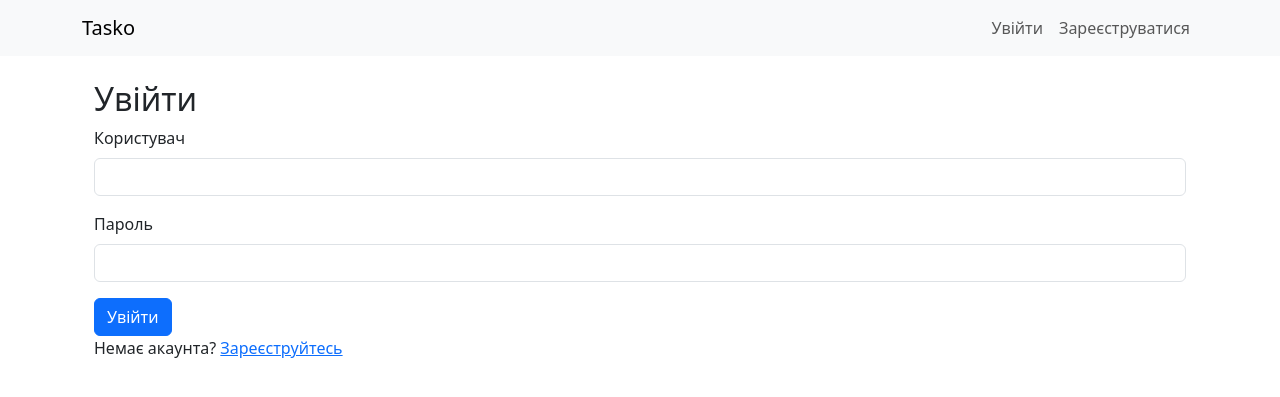
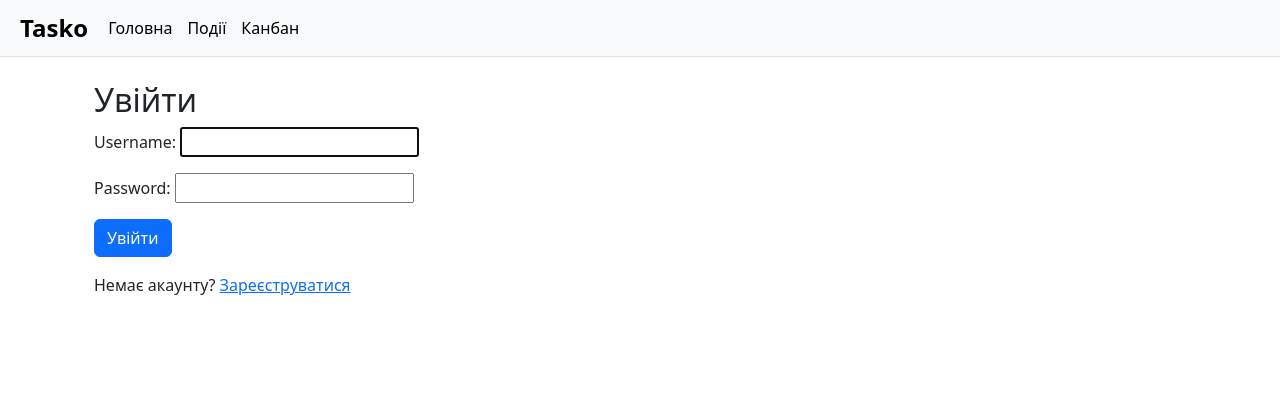
Before and after one commit to VladyslavAveryanov/bus_org, a Django app: page /login/ in a window 1280 px wide. Shown: the top 397 px of the page. Run offline with Django 5.2, Linux system fonts and the light colour scheme.

Commit message:
minor bug fix

```diff
--- a/app/main/templates/base.html
+++ b/app/main/templates/base.html
@@ -5,30 +5,58 @@
     <meta name="viewport" content="width=device-width, initial-scale=1.0">
     <title>{% block title %}Tasko{% endblock %}</title>
     <link href="https://cdn.jsdelivr.net/npm/bootstrap@5.3.0/dist/css/bootstrap.min.css" rel="stylesheet">
+    <style>
+        .nav-container {
+            display: flex;
+            align-items: center;
+            padding: 10px 20px;
+            background-color: #f8f9fa;
+            border-bottom: 1px solid #dee2e6;
+        }
+        .nav-brand {
+            font-size: 1.5rem;
+            font-weight: bold;
+            color: #000;
+            margin-right: 20px; /* Відступ від назви */
+        }
+        .nav-links {
+            display: flex;
+            gap: 15px;
+        }
+        .nav-links a {
+            text-decoration: none;
+            color: #000; /* Чорний колір для кнопок */
+            font-weight: 500;
+        }
+        .nav-links a:hover {
+            text-decoration: underline;
+            color: #333; /* Темніший відтінок при наведенні */
+        }
+        .logout-form {
+            margin-left: auto; /* Розташування виходу справа */
+            margin: 0;
+        }
+    </style>
 </head>
 <body>
-    <nav class="navbar navbar-expand-lg navbar-light bg-light">
-        <div class="container">
-            <a class="navbar-brand" href="{% url 'main' %}">Tasko</a>
-            <div class="navbar-nav">
-                {% if user.is_authenticated %}
-                    <a class="nav-link" href="{% url 'main' %}">Головне меню</a>
-                    <a class="nav-link" href="{% url 'event_list' %}">Події</a>
-                    <a class="nav-link" href="{% url 'kanban' %}">Канбан</a>
-                    <a class="nav-link" href="{% url 'logout' %}">Вийти</a>
-                {% else %}
-                    <a class="nav-link" href="{% url 'login' %}">Увійти</a>
-                    <a class="nav-link" href="{% url 'register' %}">Зареєструватися</a>
-                {% endif %}
-            </div>
+    <div class="nav-container">
+        <div class="nav-brand">Tasko</div>
+        <div class="nav-links">
+            <a href="{% url 'main' %}">Головна</a>
+            <a href="{% url 'events' %}">Події</a>
+            <a href="{% url 'kanban' %}">Канбан</a>
         </div>
-    </nav>
-
+        {% if user.is_authenticated %}
+            <form class="logout-form" method="post" action="{% url 'logout' %}">
+                {% csrf_token %}
+                <button type="submit" class="btn btn-danger btn-sm">Вийти</button>
+            </form>
+        {% endif %}
+    </div>
     <div class="container mt-4">
         {% block content %}
         {% endblock %}
     </div>
-
     <script src="https://code.jquery.com/jquery-3.6.0.min.js"></script>
     <script src="https://cdn.jsdelivr.net/npm/bootstrap@5.3.0/dist/js/bootstrap.bundle.min.js"></script>
 </body>
--- a/app/main/templates/main/edit_event.html
+++ b/app/main/templates/main/edit_event.html
@@ -24,7 +24,7 @@
             <textarea class="form-control" id="description" name="description">{{ item.description }}</textarea>
         </div>
         <button type="submit" class="btn btn-primary">Save</button>
-        <a href="{% url 'event_list' %}" class="btn btn-secondary">Cancel</a>
+        <a href="{% url 'events' %}" class="btn btn-secondary">Cancel</a>
     </form>
 </div>
 {% endblock %}
--- a/app/main/templates/main/login.html
+++ b/app/main/templates/main/login.html
@@ -1,20 +1,15 @@
 {% extends 'base.html' %}
-{% block title %}Увійти - Tasko{% endblock %}
+{% block title %}
+    Увійти
+{% endblock %}
 {% block content %}
 <div class="container mt-4">
     <h2>Увійти</h2>
     <form method="post">
         {% csrf_token %}
-        <div class="mb-3">
-            <label for="username" class="form-label">Користувач</label>
-            <input type="text" class="form-control" id="username" name="username" required>
-        </div>
-        <div class="mb-3">
-            <label for="password" class="form-label">Пароль</label>
-            <input type="password" class="form-control" id="password" name="password" required>
-        </div>
+        {{ form.as_p }}
         <button type="submit" class="btn btn-primary">Увійти</button>
     </form>
-    <p>Немає акаунта? <a href="{% url 'register' %}">Зареєструйтесь</a></p>
+    <p class="mt-3">Немає акаунту? <a href="{% url 'register' %}">Зареєструватися</a></p>
 </div>
 {% endblock %}
--- a/app/main/urls.py
+++ b/app/main/urls.py
@@ -1,10 +1,9 @@
 from django.urls import path
 from . import views
-from django.contrib.auth.views import LoginView, LogoutView
 
 urlpatterns = [
     path('', views.MainView.as_view(), name='main'),
-    path('events/', views.EventListView.as_view(), name='event_list'),
+    path('events/', views.EventListView.as_view(), name='events'),
     path('kanban/', views.KanbanView.as_view(), name='kanban'),
     path('create_item/', views.CreateItemView.as_view(), name='create_item'),
     path('edit_item/', views.EditItemView.as_view(), name='edit_item'),
@@ -13,7 +12,7 @@ urlpatterns = [
     path('update_item_status/', views.UpdateItemStatusView.as_view(), name='update_item_status'),
     path('delete_kanban_card/', views.DeleteKanbanCardView.as_view(), name='delete_kanban_card'),
     path('delete_item/', views.DeleteItemView.as_view(), name='delete_item'),
-    path('edit_item_page/<str:item_type>/<int:item_id>/', views.EditItemPageView.as_view(), name='edit_item_page'),
+    path('edit/<str:item_type>/<int:item_id>/', views.EditItemPageView.as_view(), name='edit_item_page'),
     path('get_item/<str:item_type>/<int:item_id>/', views.GetItemView.as_view(), name='get_item'),
     path('get_items/', views.GetItemsView.as_view(), name='get_items'),
     path('login/', views.CustomLoginView.as_view(), name='login'),
```
Also changed, not shown: app/main/templates/main/main.html (+40 -18 lines).
